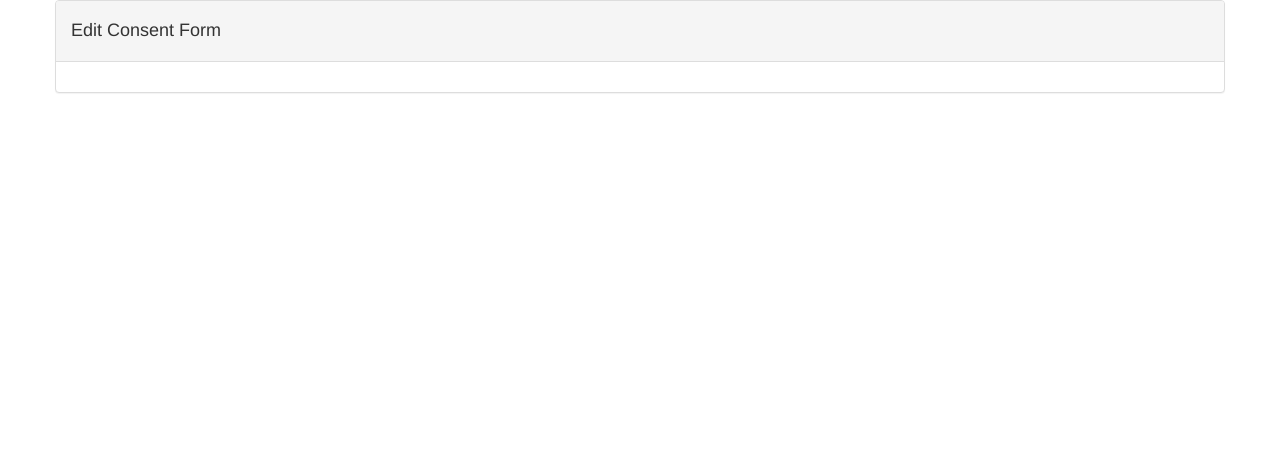
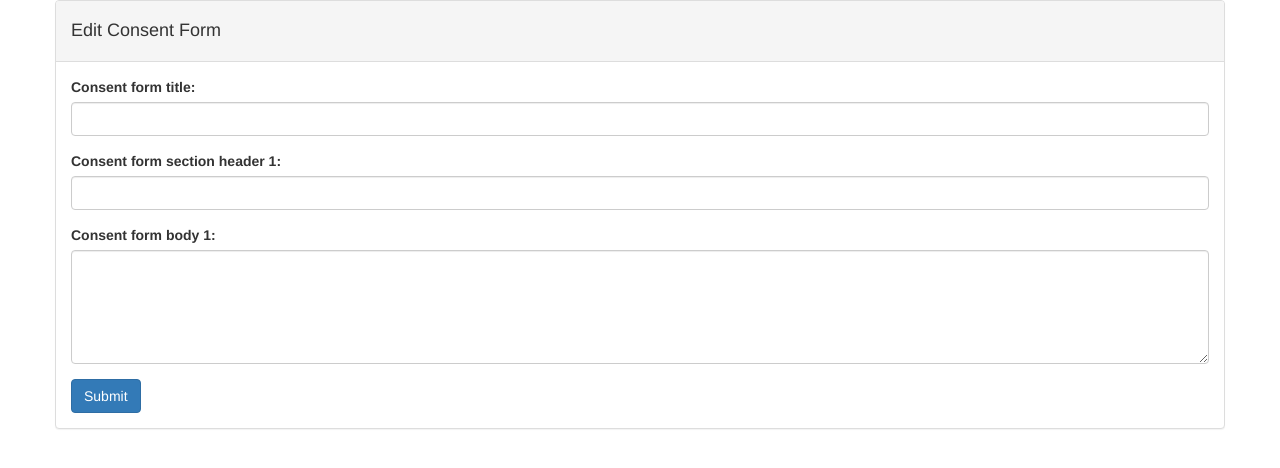
Before and after one commit to mrrboto/Riskories, a PHP site: page /consent/editConsentForm.php in a window 1280 px wide. Shown: the top 468 px of the page. Run offline with PHP 8.4, Linux system fonts and the light colour scheme; some libraries are stand-ins or nearby versions.

Commit message:
Added skeleton of edit consent form.

```diff
--- a/consent/editConsentForm.php
+++ b/consent/editConsentForm.php
@@ -19,7 +19,19 @@
                 <div class="panel-heading"><h4>Edit Consent Form</h4></div>
                   <div class="panel-body">
                       <form>
-
+                            <div class="form-group">
+                                <label for="consentFormTitle">Consent form title: </label>
+                                <input type="text" class="form-control">
+                            </div>
+                            <div class="form-group">
+                                <label for="consentFormSectionHeader1">Consent form section header 1: </label>
+                                <input type="text" class="form-control">
+                            </div>
+                            <div class="form-group">
+                                <label for="consentFormBody1">Consent form body 1: </label>
+                                <textarea class="form-control" rows="5"></textarea>
+                            </div>
+                            <button type="submit" class="btn btn-primary">Submit</button>
                       </form>
                 </div>
             </div>
```
